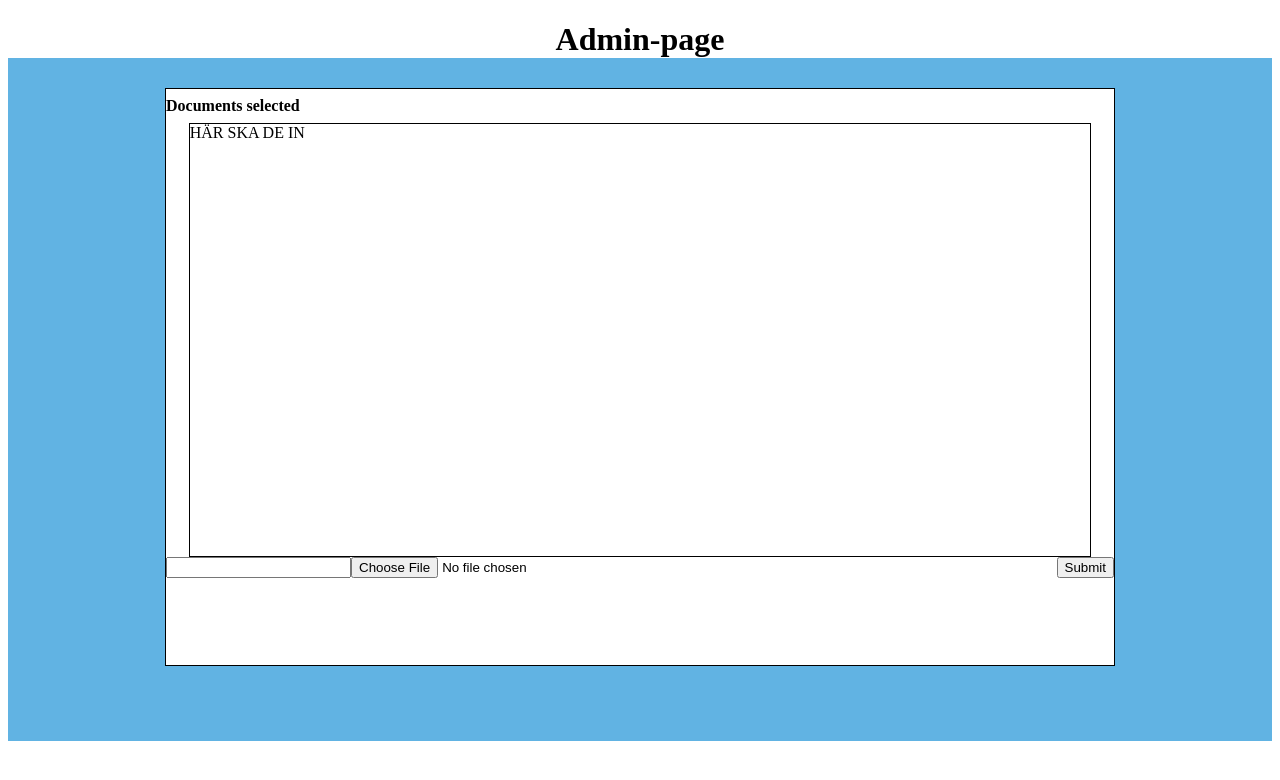
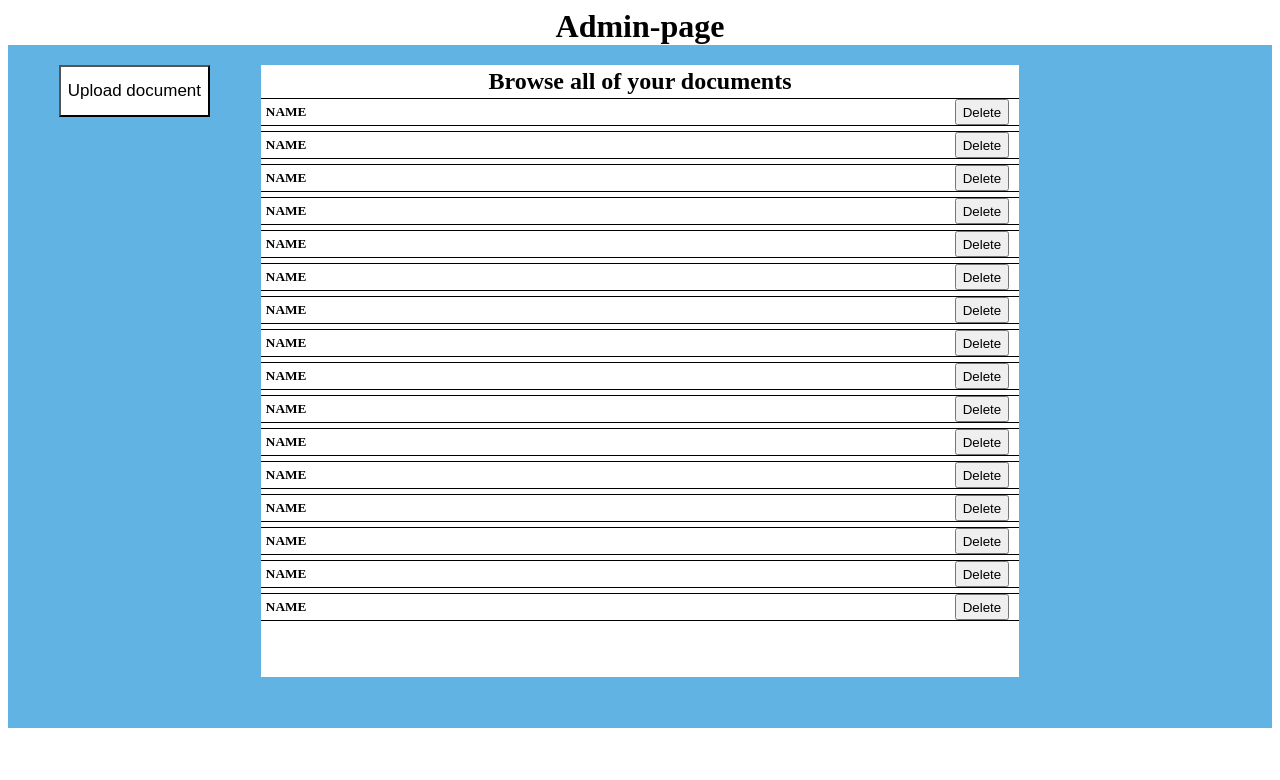
Before and after one commit to Asphelzhn/Cognitive-search-engine, an Angular app in the folder detecht-frontend/: page /admin in a window 1280 px wide. Shown: the top 780 px of the page. Built offline with nearby package versions, Linux system fonts and the light colour scheme.

Commit message:
Small changes in design + code (commented out) on routing

```diff
--- a/detecht-frontend/src/app/admin-page/admin-page.component.html
+++ b/detecht-frontend/src/app/admin-page/admin-page.component.html
@@ -2,7 +2,10 @@
   <div class="heading">
     <h1>Admin-page</h1>
   </div>
-  <app-upload-file></app-upload-file>
+  <app-uploaded-file></app-uploaded-file>
+  <!-- <app-upload-file *ngIf="uploadDoc == true"></app-upload-file>
+   <app-uploaded-file *ngIf="uploadDoc !== true"></app-uploaded-file>-->
+
 </div>
 <!--
 <div class="container">
--- a/detecht-frontend/src/app/admin-page/admin-page.component.scss
+++ b/detecht-frontend/src/app/admin-page/admin-page.component.scss
@@ -3,6 +3,7 @@
   background-color: #ffffff;
   h1{
     text-align: center;
+    margin: 5px;
   }
 }
 .container{
--- a/detecht-frontend/src/app/admin-page/admin-page.component.ts
+++ b/detecht-frontend/src/app/admin-page/admin-page.component.ts
@@ -8,7 +8,6 @@ import { UploadFileComponent } from './upload-file/upload-file.component';
   styleUrls: ['./admin-page.component.scss']
 })
 
-
 @NgModule({
   imports: [],
   declarations: []
@@ -16,10 +15,11 @@ import { UploadFileComponent } from './upload-file/upload-file.component';
 
 export class AdminPageComponent implements OnInit {
 
+  uploadDoc: boolean;
   constructor(
-    private router: Router
+    // private router: Router
   ) { }
 
-  ngOnInit() {
+  ngOnInit(  ) {
   }
 }
--- a/detecht-frontend/src/app/admin-page/upload-file/upload-file.component.html
+++ b/detecht-frontend/src/app/admin-page/upload-file/upload-file.component.html
@@ -1,3 +1,4 @@
+
 <div class="upload-page-content">
   <h4>Documents selected</h4>
   <div class="selected-documents">
@@ -20,11 +21,13 @@
     </div>
 
     <div class="form-group">
-      <button class="btn btn-primary"  (click)="onSubmit()">Submit</button>
+      <button class="btn btn-primary upload-file-btn"  (click)="onSubmit()">Upload document</button>
     </div>
   </div>
 </div>
 {{responseMessage}}
+
+
 
 <!--
 <div class="row">
--- a/detecht-frontend/src/app/admin-page/upload-file/upload-file.component.scss
+++ b/detecht-frontend/src/app/admin-page/upload-file/upload-file.component.scss
@@ -16,6 +16,7 @@
   height: 75%;
   width: 95%;
   border: 1px solid;
+  justify-content: center;
   margin-left: auto;
   margin-right: auto;
 }
@@ -23,4 +24,14 @@
 .file-buttons{
   display: flex;
   justify-content: space-between;
+  margin-top: 20px;
+  margin-left: auto;
+  margin-right: auto;
+
+  button {
+    background-color: #61B3E3;
+    color: #ffffff;
+    border: none;
+    padding: 4px 11px;
+  }
 }
--- a/detecht-frontend/src/app/admin-page/upload-file/upload-file.component.ts
+++ b/detecht-frontend/src/app/admin-page/upload-file/upload-file.component.ts
@@ -2,6 +2,7 @@ import { Component, OnInit } from '@angular/core';
 import {AdminService} from '../../network-services/admin.service';
 import {catchError} from 'rxjs/operators';
 import {NetworkPdfUploadResponse, NetworkPdfUploadRequest} from '../../network-services/network-data-types';
+
 
 
 @Component({
--- a/detecht-frontend/src/app/admin-page/uploaded-file/uploaded-file.component.html
+++ b/detecht-frontend/src/app/admin-page/uploaded-file/uploaded-file.component.html
@@ -1,10 +1,11 @@
 
 <div class="page-content">
   <div class="upload-content">
-      <button (click)="router.navigate(['/upload']);">
-        <span>Go to master Page</span>
-      </button>
+    <!--   <button (click)="router.navigate(['/upload']);">
+         <span>Test: Go to result page</span>
+       </button>-->
     <button class="upload-btn">Upload document</button>
+
   </div>
   <div class="view-content" >
     <h2>Browse all of your documents</h2>
--- a/detecht-frontend/src/app/admin-page/uploaded-file/uploaded-file.component.scss
+++ b/detecht-frontend/src/app/admin-page/uploaded-file/uploaded-file.component.scss
@@ -3,6 +3,7 @@
   height: 100%;
   width: 100%;
   text-align: center;
+  padding-top: 15px;
   .view-content{
     width: 60%;
     height: 85%;
--- a/detecht-frontend/src/app/admin-page/uploaded-file/uploaded-file.component.ts
+++ b/detecht-frontend/src/app/admin-page/uploaded-file/uploaded-file.component.ts
@@ -1,4 +1,6 @@
-import { Component, OnInit } from '@angular/core';
+import {Component, OnInit, Output, EventEmitter} from '@angular/core';
+import {Router} from '@angular/router';
+
 
 @Component({
   selector: 'app-uploaded-file',
@@ -7,11 +9,15 @@ import { Component, OnInit } from '@angular/core';
 })
 export class UploadedFileComponent implements OnInit {
 
-  constructor() { }
+  constructor(
+    private router: Router
+  ) { }
 
   ngOnInit() {
   }
   deletePDF(fileName: string): void {
     console.log('Delete ' + fileName);
   }
+
+
 }
--- a/detecht-frontend/src/app/app-routing.module.ts
+++ b/detecht-frontend/src/app/app-routing.module.ts
@@ -3,9 +3,11 @@ import { Routes, RouterModule } from '@angular/router';
 import { AdminPageComponent } from './admin-page/admin-page.component';
 import {SearchPageComponent} from './search-page/search-page.component';
 
+
 const routes: Routes = [
   { path: '', component: SearchPageComponent },
-  { path: 'admin', component: AdminPageComponent }
+  { path: 'admin', component: AdminPageComponent },
+
 ];
 
 @NgModule({
```
Lines whose indentation alone changed are shown as unchanged.
